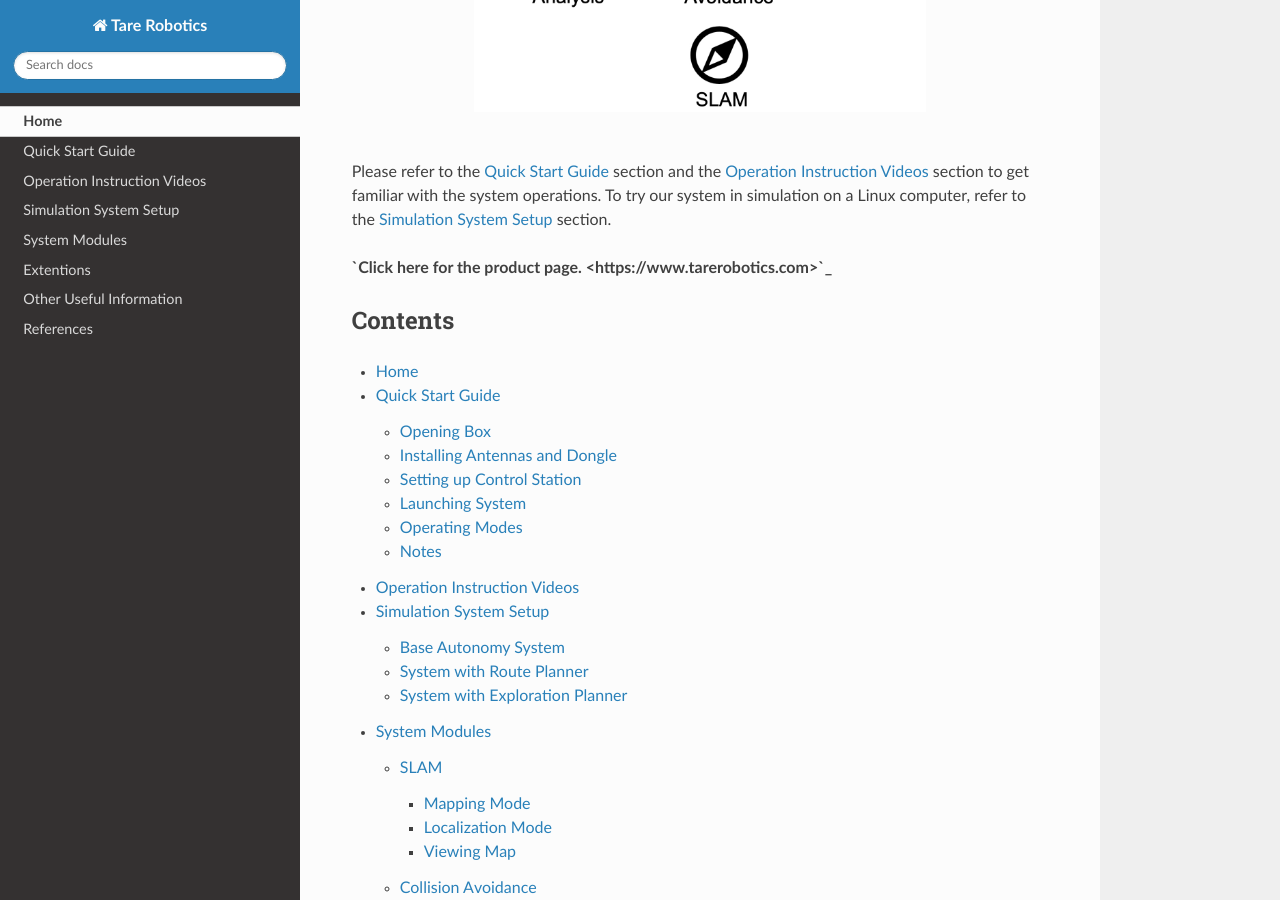
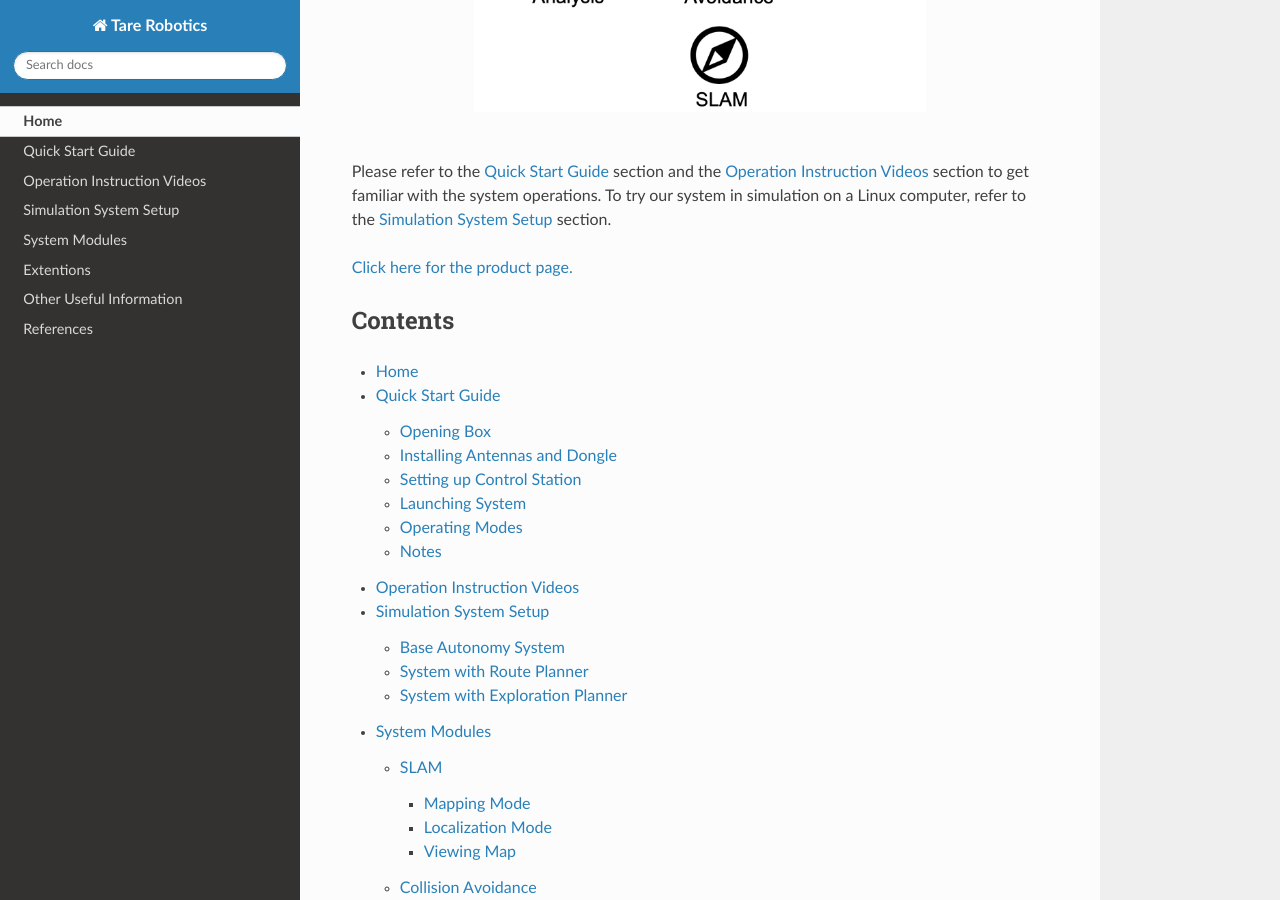
Before and after one commit to caochao39/tarerobotics, a Sphinx documentation site: the page built from docs/source/index.rst, in a window 1280 px wide and 900 px high, scrolled down 1481 px. Built offline with Sphinx 7.4.7 and the Read the Docs theme 3.1.0, drawn with Linux system fonts in a browser that asks for light colours.

Commit message:
Update index.rst

```diff
--- a/docs/source/index.rst
+++ b/docs/source/index.rst
@@ -19,7 +19,7 @@
 
 Please refer to the `Quick Start Guide <https://tarerobotics.readthedocs.io/en/latest/quick_start_guide.html>`_ section and the `Operation Instruction Videos <https://tarerobotics.readthedocs.io/en/latest/operation_instruction_videos.html>`_ section to get familiar with the system operations. To try our system in simulation on a Linux computer, refer to the `Simulation System Setup <https://tarerobotics.readthedocs.io/en/latest/simulation_system_setup.html>`_ section.
 
-**`Click here for the product page. <https://www.tarerobotics.com>`_**
+`Click here for the product page. <https://www.tarerobotics.com>`_
 
 Contents
 --------
```
